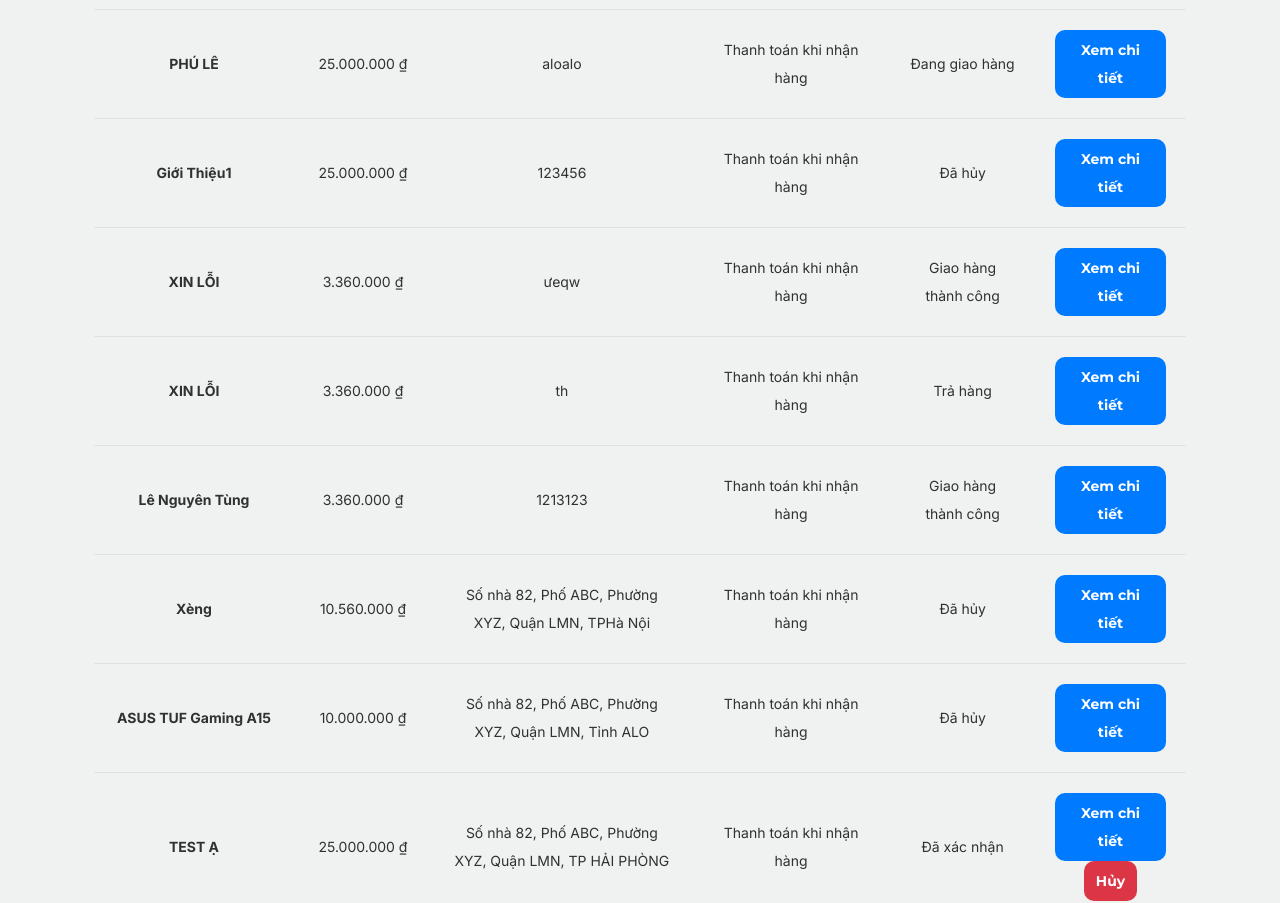
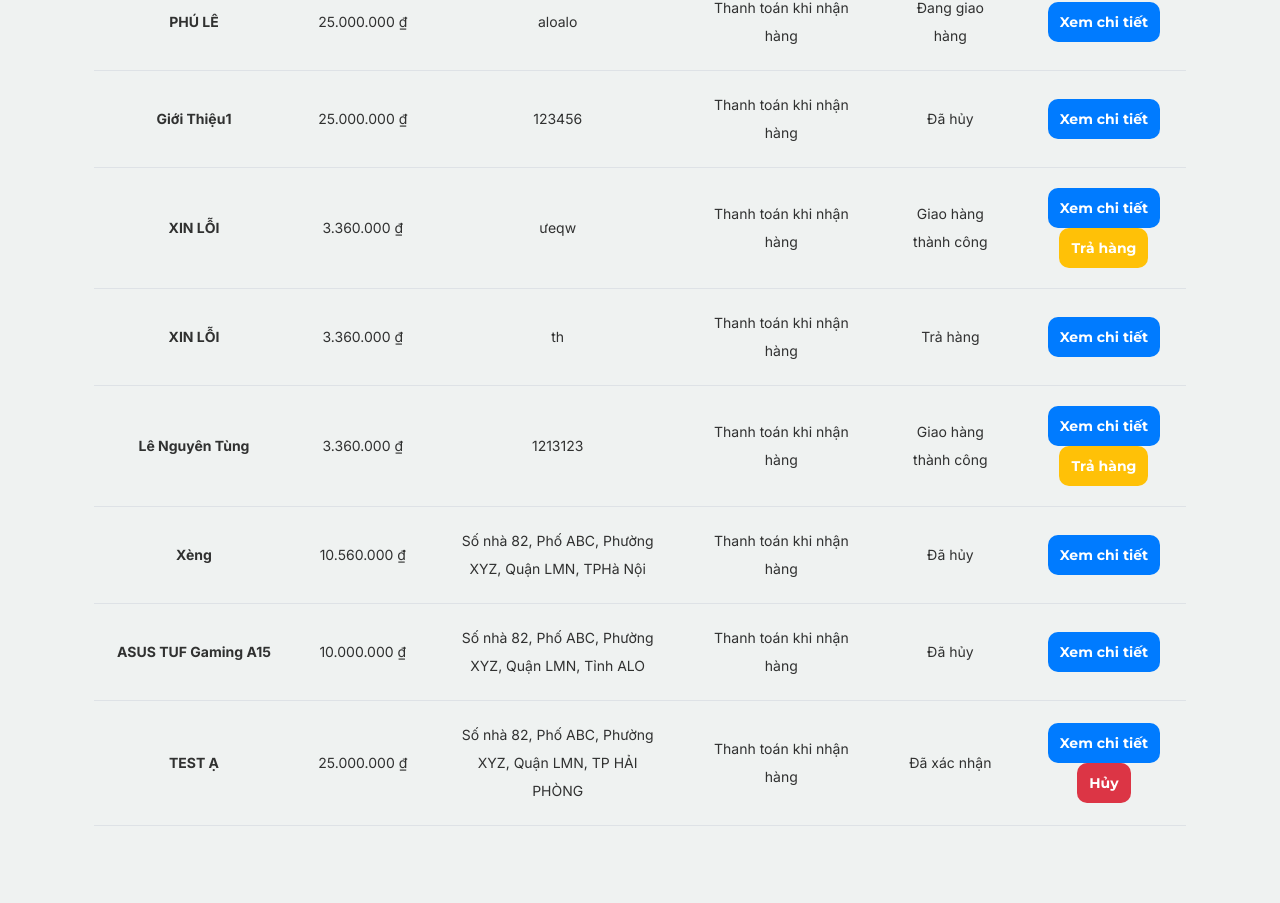
Before and after one commit to LeNguyenXeng/ASM---FE2, a React (Vite) app: page /order/10 in a window 1280 px wide. Shown: the part 1015-1918 px from the top of the page. Built offline with nearby package versions, Linux system fonts and the light colour scheme; data requests are answered from the project's data file.

Commit message:
update new

```diff
--- a/src/components/OrderDetails.jsx
+++ b/src/components/OrderDetails.jsx
@@ -44,9 +44,25 @@ function OrderDetails() {
     }
   };
 
+  const handleReturnOrder = async (orderId) => {
+    if (!window.confirm('Bạn có muốn trả hàng cho đơn hàng này?')) return;
+    try {
+      await axios.patch(`http://localhost:3000/orders/${orderId}`, {
+        status: 'Trả hàng',
+      });
+      getOrders(id);
+    } catch (error) {
+      console.error('Lỗi khi trả hàng:', error.response?.data || error.message);
+    }
+  };
+
   const canCancel = (status) => {
     const cancellableStatuses = ['chờ xác nhận', 'đã xác nhận'];
     return cancellableStatuses.includes(status?.toLowerCase());
+  };
+
+  const canReturn = (status) => {
+    return status?.toLowerCase() === 'giao hàng thành công';
   };
 
   return (
@@ -87,10 +103,10 @@ function OrderDetails() {
                             borderRadius: '10px',
                             fontWeight: 'bold',
                             padding: '6px 12px',
-                            backgroundColor: '#007bff', // Màu nền cho nút "Xem chi tiết"
-                            color: '#ffffff', // Màu chữ cho nút "Xem chi tiết"
-                            border: 'none', // Xóa viền
-                            cursor: 'pointer', // Hiển thị con trỏ tay khi di chuột
+                            backgroundColor: '#007bff',
+                            color: '#ffffff',
+                            border: 'none',
+                            cursor: 'pointer',
                           }}
                           onClick={() =>
                             handleClickOrderDetailsProduct(order.id)
@@ -106,7 +122,7 @@ function OrderDetails() {
                               borderRadius: '10px',
                               fontWeight: 'bold',
                               padding: '6px 12px',
-                              backgroundColor: '#dc3545',
+                              backgroundColor: '#dc3545', // Màu nền cho nút "Hủy"
                               color: '#ffffff',
                               border: 'none',
                               cursor: 'pointer',
@@ -114,6 +130,24 @@ function OrderDetails() {
                             onClick={() => handleCancelOrder(order.id)}
                           >
                             Hủy
+                          </button>
+                        )}
+
+                        {canReturn(order.status) && (
+                          <button
+                            type="button"
+                            style={{
+                              borderRadius: '10px',
+                              fontWeight: 'bold',
+                              padding: '6px 12px',
+                              backgroundColor: '#ffc107', // Màu nền cho nút "Trả hàng"
+                              color: '#ffffff',
+                              border: 'none',
+                              cursor: 'pointer',
+                            }}
+                            onClick={() => handleReturnOrder(order.id)}
+                          >
+                            Trả hàng
                           </button>
                         )}
                       </td>
--- a/src/pages/Checkout.jsx
+++ b/src/pages/Checkout.jsx
@@ -56,7 +56,6 @@ function Checkout() {
   return (
     <div className="container">
       <div className="row">
-        {/* Form nhập thông tin */}
         <div className="col-xl-8">
           <div className="card">
             <div className="card-body">
@@ -158,8 +157,6 @@ function Checkout() {
                       )}
                     </div>
                   </li>
-
-                  {/* Phương thức thanh toán */}
                   <li className="checkout-item">
                     <div className="avatar checkout-icon p-1">
                       <div className="avatar-title rounded-circle">
```
